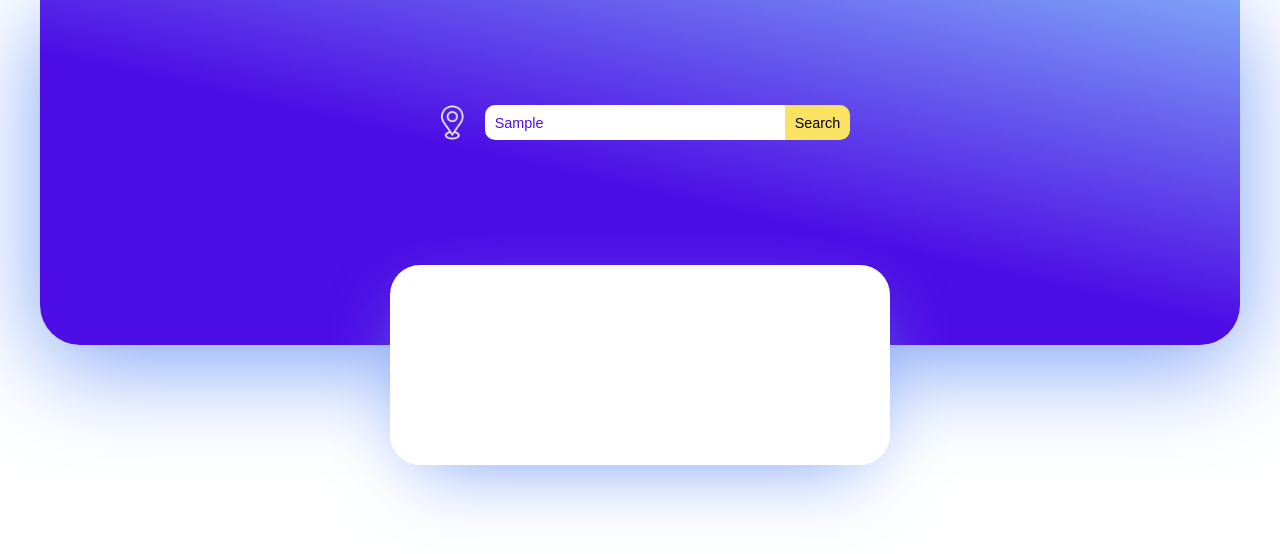
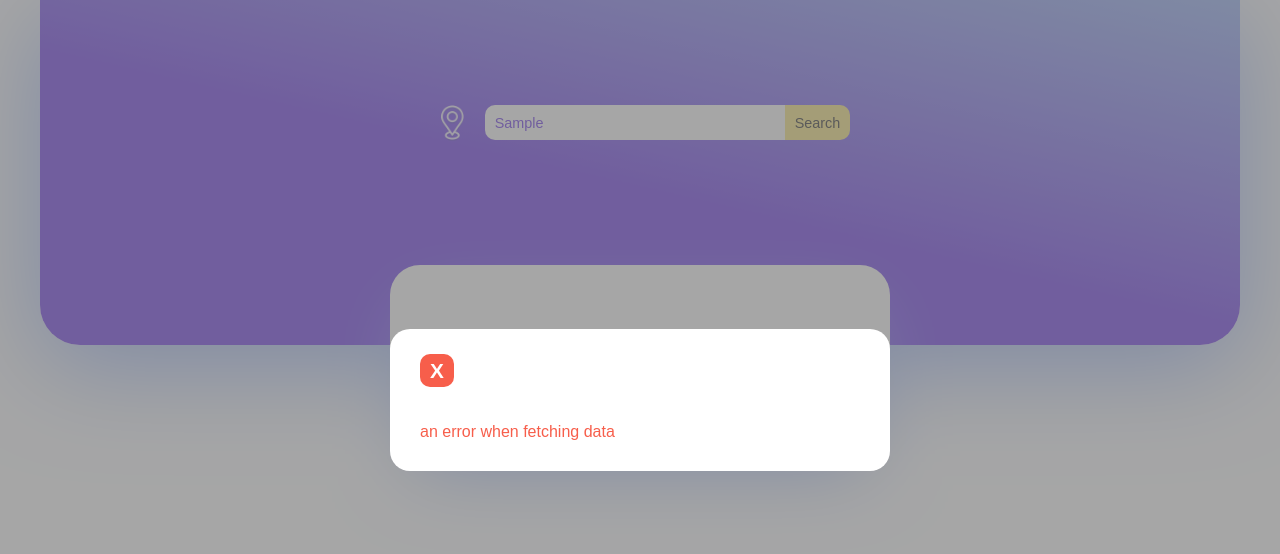
Before and after one commit to MahyadSaedpanah/weather-app, a plain HTML site: page index.html in a window 1280 px wide. Both pictures are taken after typing "Sample" into the empty fields and a click on the button "Search". Drawn offline with Linux system fonts and the light colour scheme; no server answers.

Commit message:
create modal.js

```diff
--- a/app.js
+++ b/app.js
@@ -1,4 +1,5 @@
 import getWeatherData from "./utils/httpReq.js";
+import { removeModal, showModal } from "./utils/modal.js";
 
 const DAYS = [
   "Sunday",
@@ -15,8 +16,10 @@ const searchButton = document.querySelector("button");
 const weatherContainer = document.getElementById("weather");
 const forecastContainer = document.getElementById("forecast");
 const locationIcon = document.getElementById("location");
+const modalButton = document.getElementById("modal-button");
 
 const renderCurrentWeather = (data) => {
+  if (!data) return;
   const weatherJSX = `
     <h1>${data.name}, ${data.sys.country}</h1>
     <div id="main">
@@ -40,7 +43,7 @@ const getWeekDay = (date) => {
 };
 
 const renderForecastWeather = (data) => {
-  console.log(data);
+  if (!data) return;
   forecastContainer.innerHTML = "";
   data = data.list.filter((obj) => obj.dt_txt.endsWith("12:00:00"));
   data.forEach((i) => {
@@ -62,7 +65,8 @@ const searchHandler = async () => {
   const cityName = searchInput.value;
 
   if (!cityName) {
-    alert("Please enter city name!");
+    showModal("Please enter city name!");
+    return;
   }
 
   const currentData = await getWeatherData("current", cityName);
@@ -81,16 +85,17 @@ const positionCallback = async (position) => {
 };
 
 const errorCallback = (error) => {
-  console.log(error.message);
+  showModal(error.message);
 };
 
 const locationHandler = () => {
   if (navigator.geolocation) {
     navigator.geolocation.getCurrentPosition(positionCallback, errorCallback);
   } else {
-    alert("Your browser does not support geolocation");
+    showModal("Your browser does not support geolocation");
   }
 };
 
 searchButton.addEventListener("click", searchHandler);
 locationIcon.addEventListener("click", locationHandler);
+modalButton.addEventListener("click", removeModal);
--- a/css/style.css
+++ b/css/style.css
@@ -123,3 +123,34 @@ body {
 #forecast span {
   color: var(--color-secondary);
 }
+#modal {
+  background-color: rgba(128, 128, 128, 0.7);
+  position: absolute;
+  top: 0;
+  left: 0;
+  width: 100%;
+  height: 100%;
+  display: none;
+  justify-content: center;
+  align-items: center;
+}
+#modal > div {
+  background: #fff;
+  width: 500px;
+  border-radius: 20px;
+  padding: 30px;
+}
+#modal span {
+  background-color: var(--color-error);
+  color: #fff;
+  font-weight: 900;
+  font-size: 1.3rem;
+  cursor: pointer;
+  transition: all 0.1s ease-in;
+  padding: 5px 10px;
+  border-radius: 10px;
+}
+#modal p {
+  margin-top: 40px;
+  color: var(--color-error);
+}
--- a/index.html
+++ b/index.html
@@ -14,6 +14,12 @@
     </div>
     <div id="weather"></div>
     <div id="forecast"></div>
+    <div id="modal">
+      <div>
+        <div><span id="modal-button">X</span></div>
+        <div><p></p></div>
+      </div>
+    </div>
 
     <script type="module" src="./app.js"></script>
   </body>
--- a/utils/httpReq.js
+++ b/utils/httpReq.js
@@ -1,3 +1,5 @@
+import { showModal } from "./modal.js";
+
 const BASE_URL = "https://api.openweathermap.org/data/2.5";
 const API_KEY = "fa0e4744aa38aa72481a4f33565f9d23";
 
@@ -29,10 +31,10 @@ const getWeatherData = async (type, data) => {
     if (+json.cod === 200) {
       return json;
     } else {
-      console.log(json.message);
+      showModal(json.message);
     }
   } catch (error) {
-    console.log("an error when fetching data");
+    showModal("an error when fetching data");
   }
 };
 
--- /dev/null
+++ b/utils/modal.js
@@ -0,0 +1,13 @@
+const modal = document.getElementById("modal");
+const modalText = document.querySelector("p");
+
+const showModal = (text) => {
+  modalText.innerText = text;
+  modal.style.display = "flex";
+};
+
+const removeModal = () => {
+  modal.style.display = "none";
+};
+
+export { showModal, removeModal };
```
